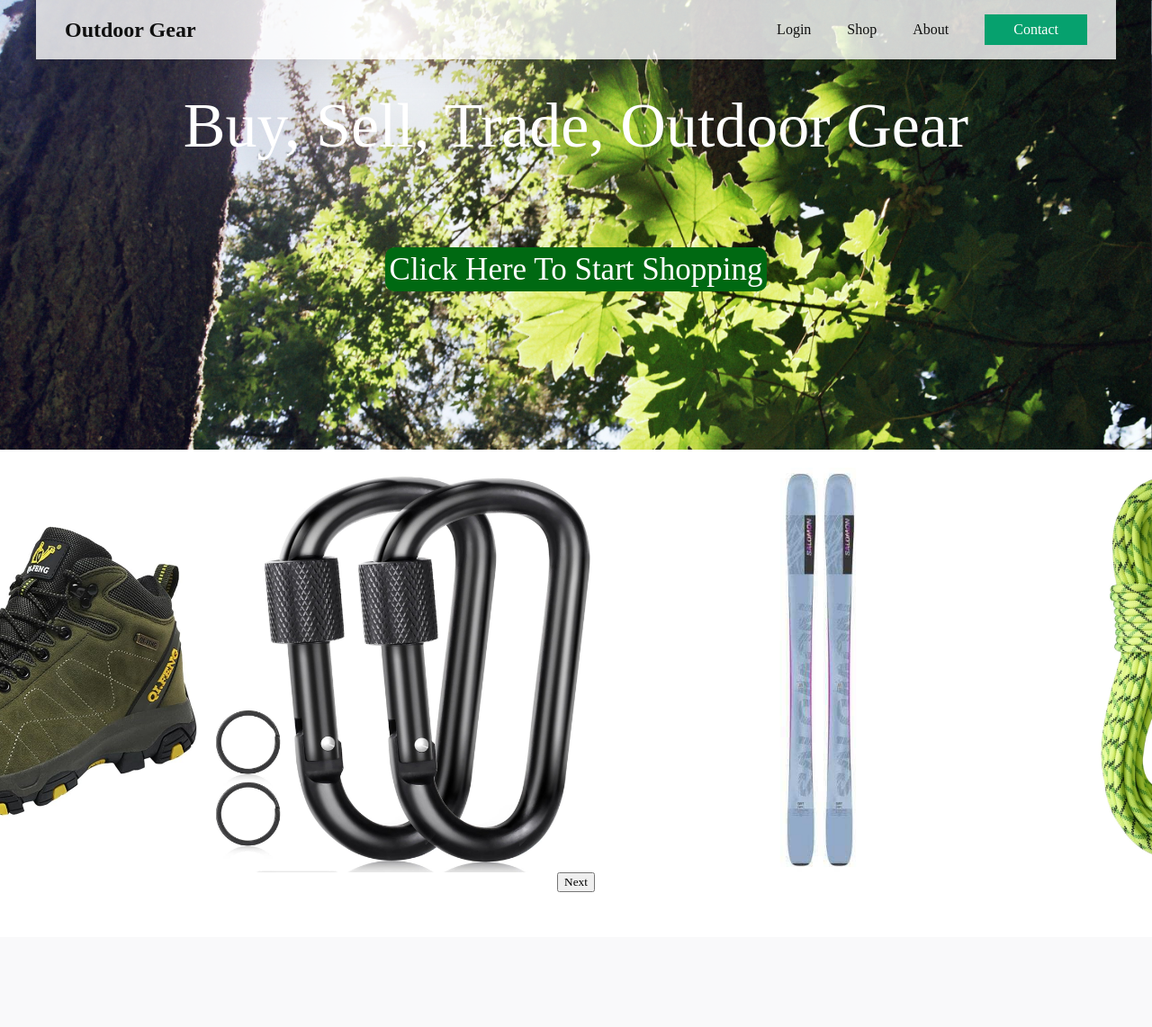
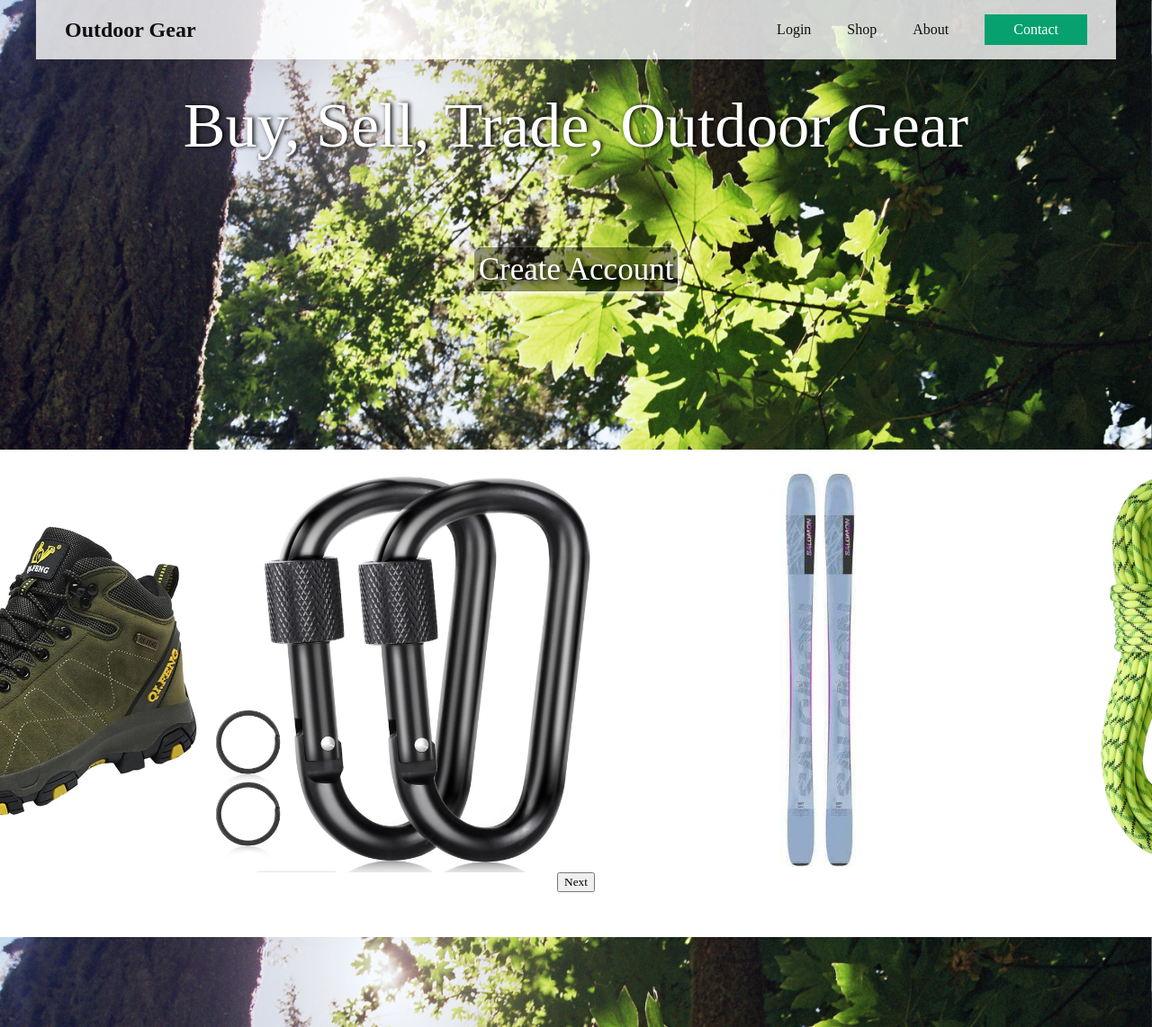
Before and after one commit to MatthewDun/Flask-OutdoorGear-Store, a Flask app: page / in a window 1280 px wide; the page is wider, and only the part inside the window is pictured. Shown: that part at 90% size. Before the commit the page ends 992 px from the top of that part, so only its background shows below. Run offline with Flask 3, Linux system fonts and the light colour scheme.

Commit message:
added more to home

```diff
--- a/static/css/style.css
+++ b/static/css/style.css
@@ -86,7 +86,8 @@ nav .menu-items .Contact:hover {
     padding: 100px 200px;
     font-weight: 500;
     font-size: 35px;
-    color: #FFFFFF;
+    color: #ffffff;
+    text-shadow: 2px 0px 5px #000000;
 
 }
 
@@ -136,17 +137,30 @@ img {
     font-weight: 500;
     font-size: 35px;
     text-align: center;
+    text-shadow: 3px 2px 5px #000000;
 
     a {
         color: #FFFF;
-        background-color: #006912;
-        border-radius: 10px;
+        border-radius: 8px;
         padding: 5px;
+        box-shadow: 2px 2px 5px;
+        background-color: rgba(0,0,0,0.4);
     }
 
+}
+
+.search-bar a:hover {
+    color: #e4e2e2
 }
 
 .next {
     text-align: center;
     padding-bottom: 50px;
+    color: white;
 }
+
+.tree-bottom-page {
+    height: 100px;
+    overflow: hidden;
+    position: absolute;
+}
--- a/templates/home.html
+++ b/templates/home.html
@@ -35,40 +35,42 @@
   </div>
 
   <div class="search-bar">
-    <a href="/login">Click Here To Start Shopping</a>
+    <a href="/login">Create Account</a>
   </div>
 
   <script>
     var i = 0;
+    var k = 2;
+
     var images = [];
 
     images[0] = 'static/images/shoe.jpg';
     images[1] = 'static/images/rope.jpg';
     images[2] = 'static/images/skis.jpg';
     images[3] = 'static/images/carabiner.jpg';
+    images[4] = 'static/images/ice-axe.jpg';
 
     function changeimg() {
       document.slide2.src = images[i];
-      document.slide4.src = images[i+1];
-
-      document.slide3.src = images[i+2];
-      document.slide.src = images[i+3];
-
-
+      document.slide3.src = images[k];
 
       if (i < images.length - 1) {
+        document.slide4.src = images[i+1];
         i++;
-
       } else {
+        document.slide4.src = images[0];
           i = 0;
       }
 
+      if (k < images.length - 1) {
+        document.slide.src = images[k+1];
+        k++;
+      } else {
+        document.slide.src = images[0];
+          k = 0;
+      }
     }
-
-
     window.onload = changeimg;
-
-
   </script>
 
   <div class="slideshow">
@@ -83,6 +85,10 @@
     <button onclick="changeimg()" name="next-button">Next</button>
   </div>
 
+  <div class="tree-bottom-page">
+    <img src="static/images/trees.jpg" alt="" />
+  </div>
+
 
 </body>
 </html>
```
Also changed, not shown: static/images/ice-axe.jpg (added).
